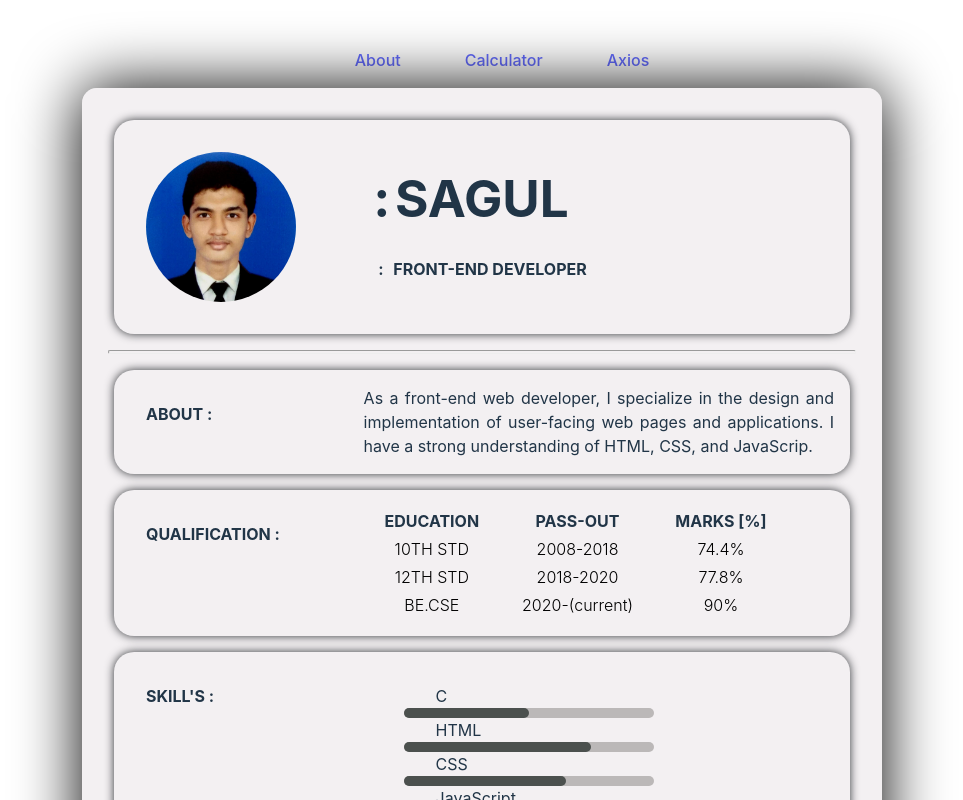
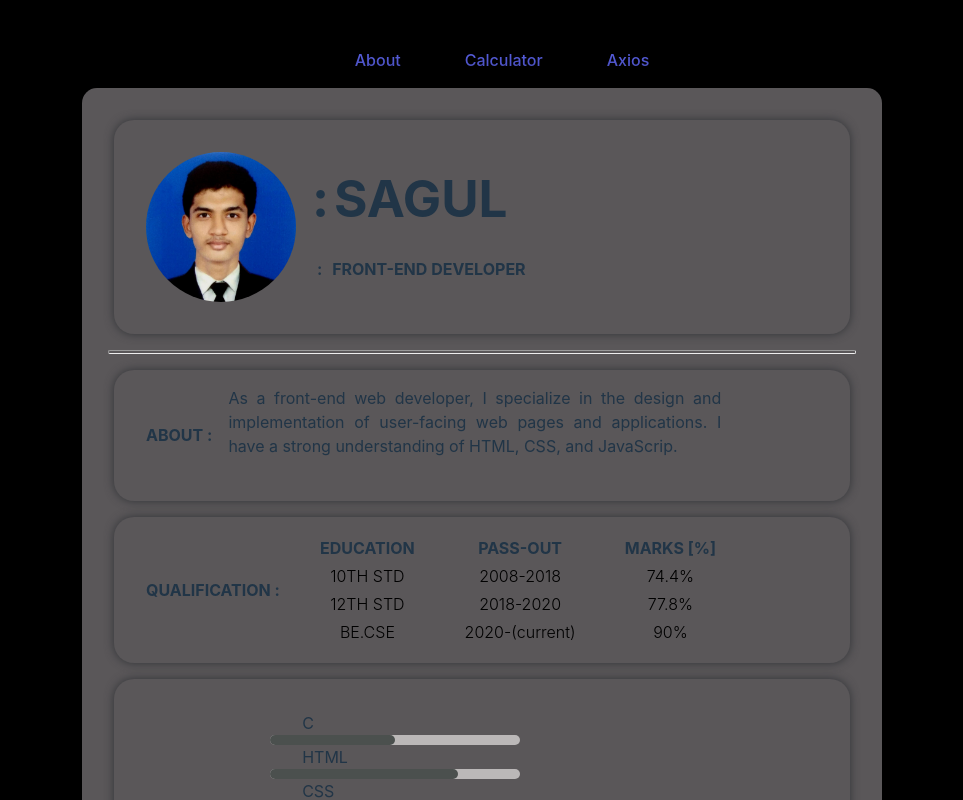
Before and after one commit to sagul-09/portfolio-routing-axious, a React (Vite) app: page /Port in a window 1280 px wide. Shown: the top 800 px of the page, without its empty margins (158-1121 px from the left). Built offline with nearby package versions, Linux system fonts and the light colour scheme.

Commit message:
added-scroll-bar

```diff
--- a/src/App.css
+++ b/src/App.css
@@ -18,7 +18,11 @@
 .navBar li{
    display: inline-block;
   margin: 0 2rem;
-
+}
+.navBar li :hover{
+  color: aliceblue;
+  transition: 0.5s;
+  text-shadow: 0 0 1rem white;
 }
 .navBar ul{
   list-style-type: none;
--- a/src/Components/Rick/Api.jsx
+++ b/src/Components/Rick/Api.jsx
@@ -22,6 +22,7 @@ function App() {
       <div className="title">
         <h1>Rick and Morty</h1>
       </div>
+      <div className="char-container">
         {Data?.map((character) => (
           <div key={character.id}>
             <div className="charBox">
@@ -34,6 +35,7 @@ function App() {
           </div>
         ))}
       </div>
+    </div>
   );
 }
 
--- a/src/Components/Rick/api.css
+++ b/src/Components/Rick/api.css
@@ -1,5 +1,5 @@
-.api{
-   padding: 1rem;
+.api {
+  padding: 1rem;
   height: auto;
   width: 70vw;
   background-color: rgba(225, 218, 222, 0.4);
@@ -7,18 +7,51 @@
   box-shadow: 0 0 4rem #000000;
   transition-duration: 1s;
   display: flex;
-  flex-wrap:wrap;
+  flex-wrap: wrap;
   gap: 0.5rem;
+  flex-direction: column;
 }
-.title{
-  margin: 2vh;
+.api:hover{
+  box-shadow: 0 0  1.5rem white;
+  transition: 0.5s;
+}
+
+.char-container {
   display: flex;
-  flex-direction: row;
+  flex-wrap: wrap;
+  justify-content: center;
+  gap: 1rem;
+  overflow-y: scroll;
+  height: 60vh;
 }
-.charBox{
-     padding: 15px;
+
+.title {
+  width: auto;
+  display: flex;
+  justify-content: center;
+  align-items: center;
+  padding: 1rem;
+}
+.charBox {
+  padding: 15px;
   height: auto;
   width: auto;
   background-color: rgba(225, 218, 222, 0.4);
   border-radius: 15px;
 }
+.char-container::-webkit-scrollbar {
+  width: 6px;
+}
+
+.char-container::-webkit-scrollbar-track {
+  background: transparent;
+}
+
+.char-container::-webkit-scrollbar-thumb {
+  background-color: white;
+  border-radius: 30px;
+}
+/* body {
+  background-color: black;
+  margin: 0 !important;
+} */
--- a/src/index.css
+++ b/src/index.css
@@ -71,3 +71,19 @@ button:focus-visible {
     background-color: #f9f9f9;
   }
 }
+body::-webkit-scrollbar {
+  width: 6px;
+}
+
+body::-webkit-scrollbar-track {
+  background: transparent;
+}
+
+body::-webkit-scrollbar-thumb {
+  background-color: white;
+  border-radius: 30px;
+}
+body {
+  background-color: black;
+  margin: 0 !important;
+}
```
Lines whose indentation alone changed are shown as unchanged.
